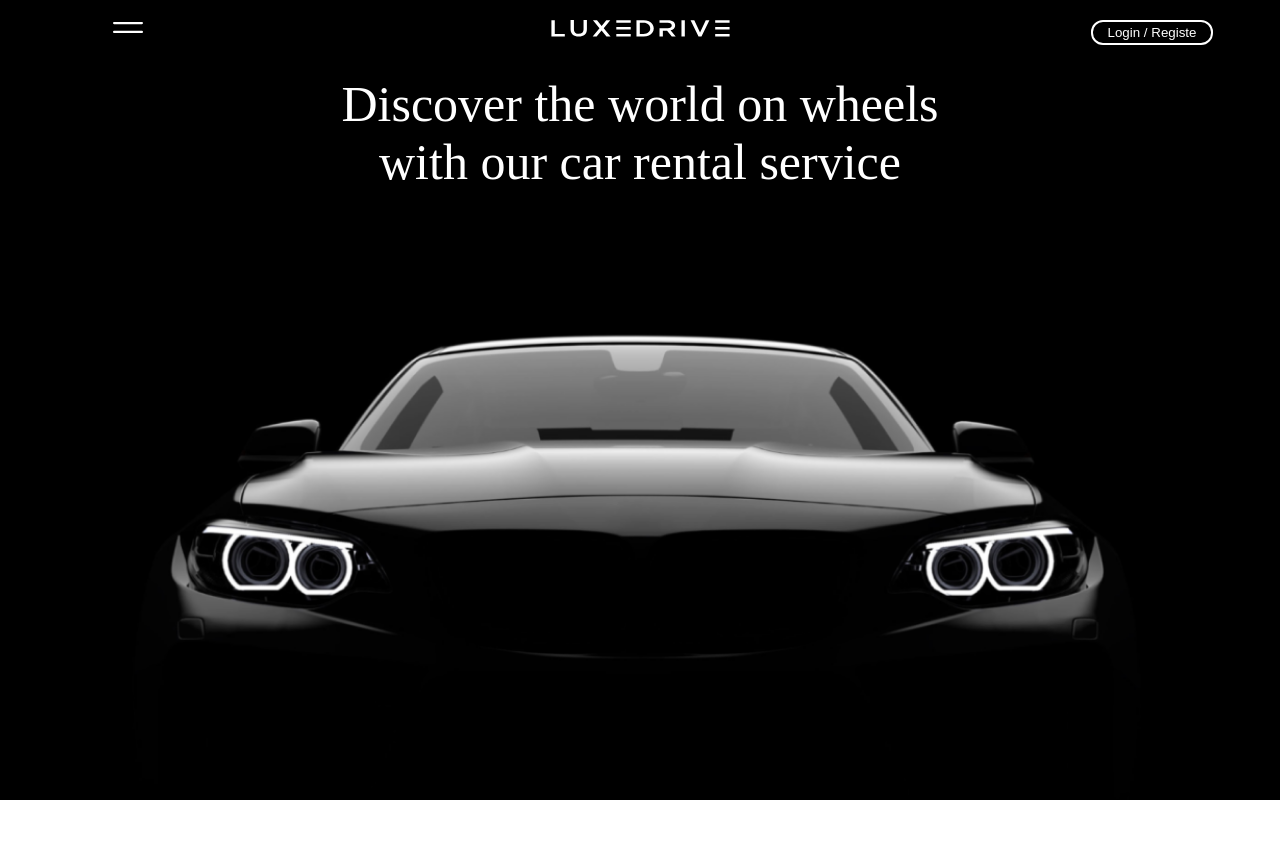
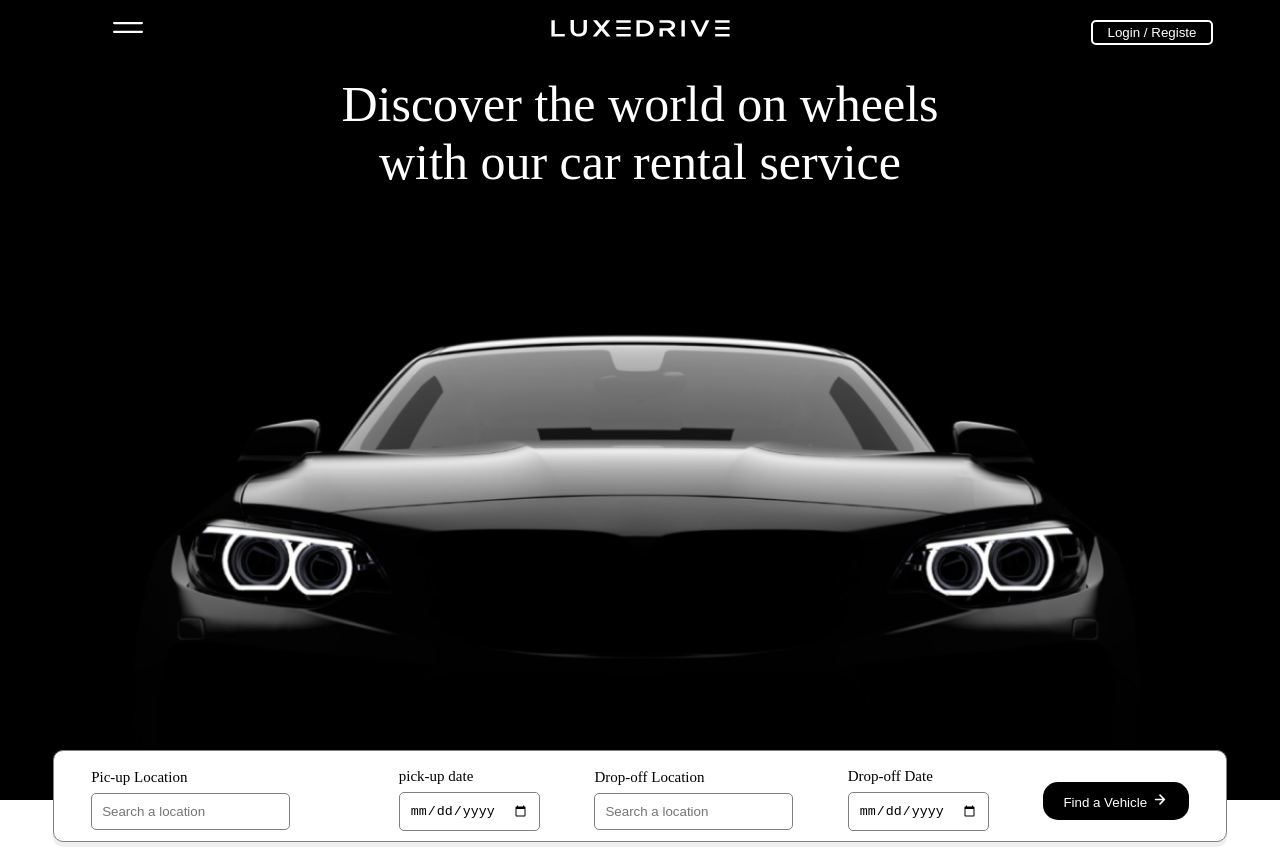
Before and after one commit to t-prince-king/TTA-Car-Rental, a plain HTML site: page index.html in a window 1280 px wide. Before the commit the page ends 800 px from the top, so only its background shows below. Drawn offline with Linux system fonts and the light colour scheme.

Commit message:
finshed with hearder more to come

```diff
--- a/index.html
+++ b/index.html
@@ -7,7 +7,7 @@
 </head>
 <body>
 
-    <section dir="home-sect">
+    <section id="home-sect">
         <div class="home-container">
             <div class="header">
                 <div class="header-content header-content-1">
@@ -41,6 +41,36 @@
                 <br> with our car rental service
             </p>
         </div>
+        <div class="form-container">
+            <div class="from">
+                <div class="input">
+                    <p>Pic-up Location</p>
+                    <input type="text" placeholder="Search a location">
+                </div>
+                <div class="input">
+
+                </div>
+                <div class="input">
+                    <p>pick-up date</p>
+                    <input type="date">
+                </div>
+                <div class="input">
+                    <p>Drop-off Location</p>
+                    <input type="text" placeholder="Search a location">
+                </div>
+                <div class="input">
+                    <p>Drop-off Date</p>
+                    <input type="date">
+                </div>
+                <div class="input">
+                    <button>Find a Vehicle
+                        <svg width="18" height="15" viewBox="0 0 18 18" fill="none" xmlns="http://www.w3.org/2000/svg">
+                            <path d="M3.75 9H14.25M14.25 9L9 3.75M14.25 9L9 14.25" stroke="white" stroke-width="2" stroke-linecap="round" stroke-linejoin="round"/>
+                            </svg>
+                    </button>
+                </div>
+            </div>
+        </div>
     </section>
 </body>
 </html>
--- a/style.css
+++ b/style.css
@@ -2,6 +2,10 @@
     margin: 0;
     padding: 0;
 }
+#home-sect{
+    margin-bottom: 20px;
+}
+
 .home-container{
     height: 100vh;
     background-image: url("./img/img\ 1.png");
@@ -36,9 +40,47 @@
     width: 20%;
 }
 .header-content-3 button{
-    background-color:#000 ;
-    color: #fff;
+    background-color:#000000 ;
+    color: #ffffff;
     padding: 3px 15px ;
-    border: 2px solid #fff;
-    border-radius: 12px;
+    border: 2px solid #ffffff;
+    border-radius: 5px;
 }
+
+.form-container{
+    display:flex;
+    justify-content: center;
+}
+.from{
+    margin-top: -50px;
+    border-radius: 10px;
+    border: 1px solid gray;
+    display:flex;
+    width: 90vw;
+    justify-content: space-around;
+    align-items: center;
+    padding: 10px;
+    background-color: #fff;
+    box-shadow: 0px 5px rgba(223, 223, 223, 0.5);
+}
+.input{
+    display: flex;
+    flex-direction: column;
+}
+.input p{
+    font-size: 15px;
+    padding: 7px 0px;
+}
+.input input{
+    padding: 10px;
+    border: 1px solid gray;
+    border-radius: 5px;
+}
+.input button{
+    margin-top: 10px;
+    padding: 10px 20px;
+    color:#ffffff;
+    background-color: #000000;
+    border: none;
+    border-radius: 15px;
+}
```
